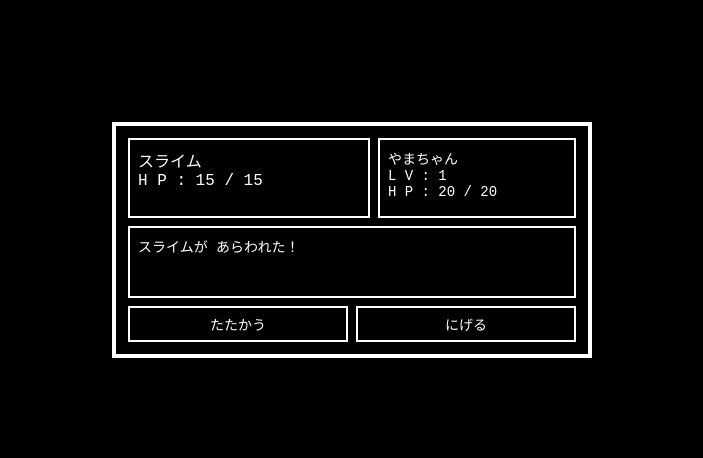
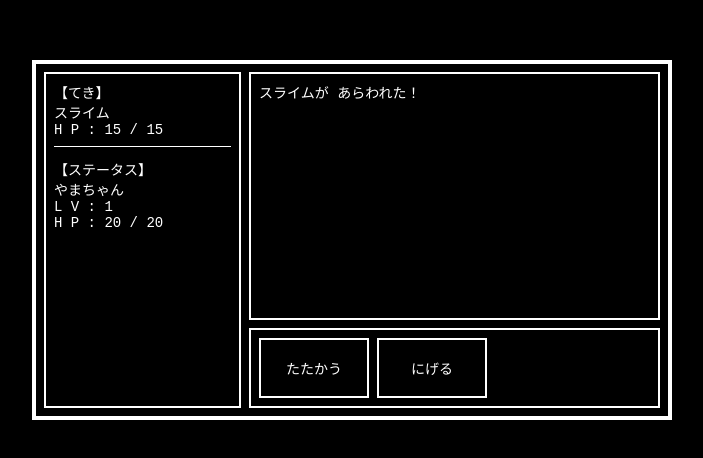
Before and after one commit to paison58223-lang/RPGGame, a plain HTML site: page index.html in a window 1280 px wide. Shown: the part 160-618 px from the top of the page, without its empty margins (288-991 px from the left). Drawn offline with Linux system fonts and the light colour scheme.

Commit message:
Update index.html

```diff
--- a/index.html
+++ b/index.html
@@ -2,11 +2,11 @@
 <html lang="ja">
 <head>
   <meta charset="UTF-8">
-  <title>ドラクエ風バトルデモ</title>
+  <title>ドラクエ風バトルデモ（レイアウト版）</title>
   <style>
     body {
-      background-color: #000000;
-      color: #ffffff;
+      background-color: #000;
+      color: #fff;
       font-family: "MS Gothic", "Yu Gothic UI", monospace;
       display: flex;
       justify-content: center;
@@ -15,96 +15,110 @@
       margin: 0;
     }
 
+    /* 画面全体 */
     #battle-screen {
-      width: 480px;
-      background-color: #000000;
-      border: 4px solid #ffffff;
-      padding: 12px;
+      width: 640px;
+      height: 360px;
+      background-color: #000;
+      border: 4px solid #fff;
+      padding: 8px;
       box-sizing: border-box;
-    }
-
-    #top-area {
-      display: flex;
-      justify-content: space-between;
-      margin-bottom: 8px;
+      display: flex;           /* 左右に分割 */
     }
 
     .window {
-      border: 2px solid #ffffff;
+      border: 2px solid #fff;
+      box-sizing: border-box;
       padding: 8px;
-      box-sizing: border-box;
-      min-height: 80px;
-    }
-
-    #enemy-window {
-      width: 55%;
-      margin-right: 4px;
-    }
-
-    #status-window {
-      width: 45%;
-      margin-left: 4px;
       font-size: 14px;
     }
 
-    #message-window {
-      margin-top: 8px;
-      min-height: 72px;
-      font-size: 14px;
+    /* 左：ステータス画面 */
+    #status-area {
+      width: 32%;             /* 左は固定幅っぽく */
+      margin-right: 8px;
+      display: flex;
+      flex-direction: column;
+      justify-content: flex-start;
+    }
+
+    #enemy-block {
+      margin-bottom: 12px;
+      border-bottom: 1px solid #fff;
+      padding-bottom: 8px;
+    }
+
+    /* 右：ログビュー＋コマンドビュー（縦に分割） */
+    #right-area {
+      flex: 1;
+      display: flex;
+      flex-direction: column;
+    }
+
+    #log-view {
+      flex: 1;                /* 上を広くとる */
+      margin-bottom: 8px;
+      display: flex;
+      align-items: flex-start;
     }
 
     #message-text {
-      white-space: pre-line; /* \n を改行として表示 */
+      white-space: pre-line;
     }
 
-    #command-window {
-      margin-top: 8px;
+    #command-view {
+      height: 80px;           /* 下は少し低く */
       display: flex;
       gap: 8px;
-      flex-wrap: wrap;
+      align-items: stretch;
+      justify-content: flex-start;
     }
 
     .command-btn {
-      flex: 1 1 100px;
+      flex: 0 0 110px;
       padding: 6px 4px;
-      background-color: #000000;
-      color: #ffffff;
-      border: 2px solid #ffffff;
+      background-color: #000;
+      color: #fff;
+      border: 2px solid #fff;
       cursor: pointer;
       font-family: inherit;
       font-size: 14px;
     }
 
     .command-btn:disabled {
-      color: #888888;
-      border-color: #444444;
+      color: #888;
+      border-color: #444;
       cursor: default;
     }
   </style>
 </head>
 <body>
   <div id="battle-screen">
-    <div id="top-area">
-      <div id="enemy-window" class="window">
+    <!-- 左：ステータス画面 -->
+    <div id="status-area" class="window">
+      <div id="enemy-block">
+        <div>【てき】</div>
         <div id="enemy-name"></div>
-        <!-- HPは本家っぽく隠しておいても良いが、学習用に表示 -->
         <div id="enemy-hp"></div>
       </div>
-
-      <div id="status-window" class="window">
+      <div id="player-block">
+        <div>【ステータス】</div>
         <div id="player-name"></div>
         <div id="player-lv"></div>
         <div id="player-hp"></div>
       </div>
     </div>
 
-    <div id="message-window" class="window">
-      <div id="message-text"></div>
-    </div>
+    <!-- 右：ログビュー＋コマンドビュー -->
+    <div id="right-area">
+      <div id="log-view" class="window">
+        <div id="message-text"></div>
+      </div>
 
-    <div id="command-window">
-      <button id="attack-btn" class="command-btn">たたかう</button>
-      <button id="run-btn" class="command-btn">にげる</button>
+      <div id="command-view" class="window">
+        <button id="attack-btn" class="command-btn">たたかう</button>
+        <button id="run-btn" class="command-btn">にげる</button>
+      </div>
     </div>
   </div>
 
@@ -129,28 +143,27 @@
       attackMax: 3
     };
 
-    // ゲームの状態
     // "playerTurn" | "enemyTurn" | "win" | "lose" | "escape"
     let gameState = "playerTurn";
-    let inputLocked = false; // 敵ターン中など、入力禁止フラグ
+    let inputLocked = false;
 
     // ============================
-    // DOM の取得
+    // DOM取得
     // ============================
     const enemyNameEl = document.getElementById("enemy-name");
-    const enemyHpEl = document.getElementById("enemy-hp");
+    const enemyHpEl   = document.getElementById("enemy-hp");
 
     const playerNameEl = document.getElementById("player-name");
-    const playerLvEl = document.getElementById("player-lv");
-    const playerHpEl = document.getElementById("player-hp");
+    const playerLvEl   = document.getElementById("player-lv");
+    const playerHpEl   = document.getElementById("player-hp");
 
     const messageTextEl = document.getElementById("message-text");
 
     const attackBtn = document.getElementById("attack-btn");
-    const runBtn = document.getElementById("run-btn");
+    const runBtn    = document.getElementById("run-btn");
 
     // ============================
-    // ユーティリティ関数
+    // ユーティリティ
     // ============================
     function getRandomDamage(min, max) {
       return Math.floor(Math.random() * (max - min + 1)) + min;
@@ -158,15 +171,14 @@
 
     function updateStatus() {
       enemyNameEl.textContent = enemy.name;
-      enemyHpEl.textContent = "H P : " + enemy.hp + " / " + enemy.maxHp;
+      enemyHpEl.textContent   = "H P : " + enemy.hp + " / " + enemy.maxHp;
 
       playerNameEl.textContent = player.name;
-      playerLvEl.textContent = "L V : " + player.level;
-      playerHpEl.textContent = "H P : " + player.hp + " / " + player.maxHp;
+      playerLvEl.textContent   = "L V : " + player.level;
+      playerHpEl.textContent   = "H P : " + player.hp + " / " + player.maxHp;
     }
 
     function setMessage(lines) {
-      // lines: 文字列 or 文字列配列
       if (Array.isArray(lines)) {
         messageTextEl.textContent = lines.join("\n");
       } else {
@@ -177,22 +189,20 @@
     function lockInput() {
       inputLocked = true;
       attackBtn.disabled = true;
-      runBtn.disabled = true;
+      runBtn.disabled    = true;
     }
 
     function unlockInput() {
-      // 戦闘が続いているときだけ有効にする
       if (gameState === "playerTurn") {
         inputLocked = false;
         attackBtn.disabled = false;
-        runBtn.disabled = false;
+        runBtn.disabled    = false;
       }
     }
 
     function endBattle() {
-      // 戦闘終了時はコマンドを全て無効化
       attackBtn.disabled = true;
-      runBtn.disabled = true;
+      runBtn.disabled    = true;
     }
 
     // ============================
@@ -213,7 +223,6 @@
         enemy.name + "に " + damage + " の ダメージ！"
       ]);
 
-      // 少し待ってから判定 → 敵ターンへ
       setTimeout(() => {
         if (enemy.hp <= 0) {
           gameState = "win";
@@ -251,7 +260,6 @@
           ]);
           endBattle();
         } else {
-          // プレイヤーのターンに戻す
           gameState = "playerTurn";
           unlockInput();
           setMessage("コマンド？");
@@ -264,7 +272,7 @@
 
       lockInput();
 
-      const escaped = Math.random() < 0.5; // 50%で成功
+      const escaped = Math.random() < 0.5;
 
       if (escaped) {
         gameState = "escape";
@@ -284,22 +292,18 @@
     }
 
     // ============================
-    // イベント設定
+    // イベント設定＆初期化
     // ============================
     attackBtn.addEventListener("click", playerAttack);
     runBtn.addEventListener("click", tryEscape);
 
-    // ============================
-    // 初期化
-    // ============================
     function initBattle() {
       updateStatus();
       setMessage(enemy.name + "が あらわれた！");
-      // 開始時点ではプレイヤーターン＆入力OK
       gameState = "playerTurn";
       inputLocked = false;
       attackBtn.disabled = false;
-      runBtn.disabled = false;
+      runBtn.disabled    = false;
     }
 
     initBattle();
```
